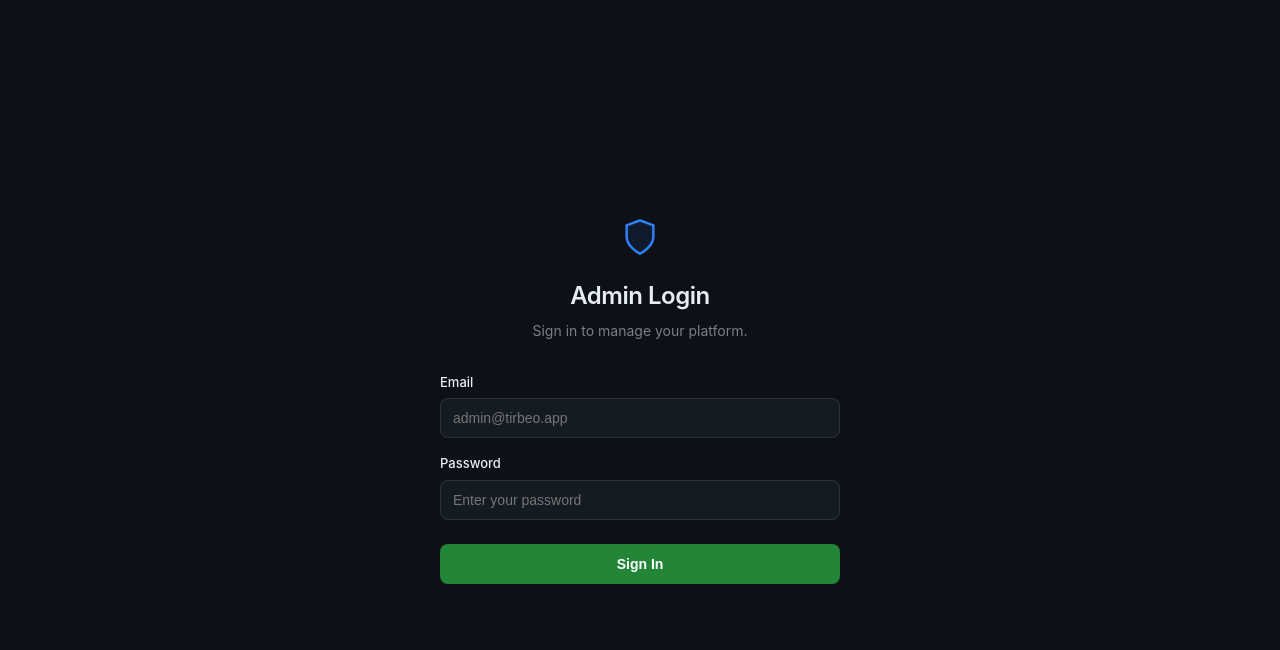
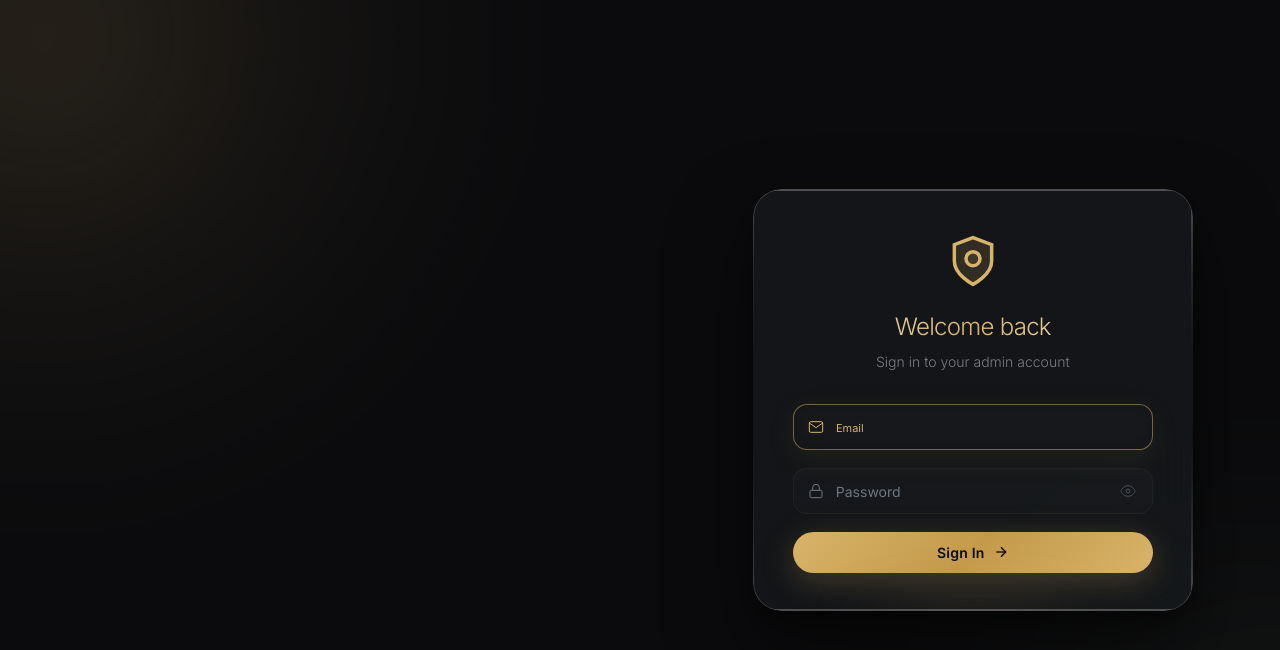
Before and after one commit to TIRBEO/tirbeo, a Next.js app in the folder apps/admin/: page /login in a window 1280 px wide. Shown: the top 650 px of the page. Built offline with nearby package versions, Linux system fonts and the light colour scheme; no server answers.

Commit message:
fix: admin middleware, redesign login with Tirbeo luxury UI

```diff
--- a/apps/admin/app/globals.css
+++ b/apps/admin/app/globals.css
@@ -933,9 +933,34 @@ tr:hover td { background: var(--bg-hover); }
   line-height: 1.5;
 }
 
+/* Step Items */
+.step-item {
+  display: flex; align-items: center; gap: 14px;
+  padding: 14px 18px; border-radius: 12px;
+  transition: all 0.3s ease;
+}
+.step-item strong {
+  display: block; font-size: 15px; font-weight: 500;
+  color: #F2EEE8; line-height: 1.3;
+}
+.step-item span { font-size: 13px; color: #7B7E84; line-height: 1.3; }
+.step-item .step-desc { display: block; font-size: 12px; color: #7B7E84; margin-top: 1px; }
+.step-circle {
+  width: 32px; height: 32px;
+  border-radius: 50%;
+  display: flex; align-items: center; justify-content: center;
+  font-size: 11px; font-weight: 600;
+  flex-shrink: 0;
+}
+
 /* Gold glow under the panel */
 .login-panel-shadow {
   position: absolute; left: 50%; transform: translateX(-50%); bottom: -24px;
   width: 70%; height: 48px; filter: blur(24px); border-radius: 50%;
   background: radial-gradient(closest-side, rgba(216,179,106,0.15), transparent); z-index: 0;
 }
+
+@keyframes spin {
+  from { transform: rotate(0deg); }
+  to { transform: rotate(360deg); }
+}
--- a/apps/admin/app/login/page.tsx
+++ b/apps/admin/app/login/page.tsx
@@ -1,10 +1,11 @@
 'use client';
-import React, { useState, useCallback } from 'react';
+import React, { useState, useCallback, useEffect } from 'react';
 import { API } from '../lib';
 
 export default function AdminLoginPage() {
   const [email, setEmail] = useState('');
   const [password, setPassword] = useState('');
+  const [showPassword, setShowPassword] = useState(false);
   const [error, setError] = useState('');
   const [loading, setLoading] = useState(false);
 
@@ -26,83 +27,122 @@ export default function AdminLoginPage() {
         setError(text || 'Login failed');
       }
     } catch (err: any) {
-      setError(err?.message || 'Connection error. Check your API connection.');
+      setError(err?.message || 'Connection error');
     } finally {
       setLoading(false);
     }
   }, [email, password]);
 
   return (
-    <div style={{
-      display: 'flex', minHeight: '100vh', width: '100%',
-      background: '#0d1117', color: '#e6edf3',
-      fontFamily: '-apple-system, BlinkMacSystemFont, "Segoe UI", Helvetica, Arial, sans-serif',
-    }}>
-      <div style={{
-        flex: 1, display: 'flex', flexDirection: 'column',
-        alignItems: 'center', justifyContent: 'center', padding: '48px 16px',
-      }}>
-        <div style={{ width: '100%', maxWidth: 400 }}>
-          <div style={{ textAlign: 'center', marginBottom: 32 }}>
-            <svg width="40" height="40" viewBox="0 0 24 24" fill="none" stroke="#2f81f7" strokeWidth="1.5" style={{ marginBottom: 16 }}>
-              <path d="M12 22s8-4 8-10V5l-8-3-8 3v7c0 6 8 10 8 10z" fill="rgba(47,129,247,0.1)"/>
+    <div className="login-wrapper">
+      <div className="login-bg-shapes">
+        <div className="login-shape-1" />
+        <div className="login-shape-2" />
+      </div>
+      <div className="login-split">
+        <div className="login-brand-col">
+          <div className="login-brand-content">
+            <div className="login-brand-header">
+              <svg width="28" height="28" viewBox="0 0 24 24" fill="none" stroke="#D8B36A" strokeWidth="1.5">
+                <path d="M12 22s8-4 8-10V5l-8-3-8 3v7c0 6 8 10 8 10z" fill="rgba(216,179,106,0.15)"/>
               </svg>
-            <h1 style={{ fontSize: 24, fontWeight: 600, letterSpacing: '-0.02em', margin: 0 }}>Admin Login</h1>
-            <p style={{ fontSize: 14, color: 'rgba(230,237,243,0.5)', marginTop: 6 }}>Sign in to manage your platform.</p>
+              <span className="login-brand-name">tirbeo</span>
+            </div>
+            <div className="login-brand-join">
+              <div className="login-brand-heading">Admin Panel</div>
+              <div className="login-brand-sub">Manage your platform, users, routes, and configurations with full control.</div>
+            </div>
+            <div className="login-steps">
+              <div className="step-item step-active">
+                <div className="step-circle step-circle-active">01</div>
+                <div><strong>Sign In</strong><span className="step-desc">with admin credentials</span></div>
+              </div>
+              <div className="step-item step-idle">
+                <div className="step-circle step-circle-idle">02</div>
+                <div><span>Dashboard</span><span className="step-desc">Overview &amp; analytics</span></div>
+              </div>
+              <div className="step-item step-idle">
+                <div className="step-circle step-circle-idle">03</div>
+                <div><span>Manage</span><span className="step-desc">Users, routes &amp; more</span></div>
+              </div>
+            </div>
+          </div>
+        </div>
+
+        <div className="login-form-col">
+          <div className="login-panel-wrap">
+            <div className="login-panel">
+              <div className="login-panel-header">
+                <div className="login-panel-logo">
+                  <svg width="56" height="56" viewBox="0 0 24 24" fill="none" stroke="#D8B36A" strokeWidth="1.5">
+                    <path d="M12 22s8-4 8-10V5l-8-3-8 3v7c0 6 8 10 8 10z" fill="rgba(216,179,106,0.15)"/>
+                    <circle cx="12" cy="11" r="3" stroke="#D8B36A" fill="rgba(216,179,106,0.1)"/>
+                  </svg>
+                </div>
+                <div className="login-panel-title">Welcome back</div>
+                <div className="login-panel-sub">Sign in to your admin account</div>
               </div>
 
               {error && (
-            <div style={{
-              fontSize: 13, color: '#f85149', background: 'rgba(248,81,73,0.1)',
-              border: '1px solid rgba(248,81,73,0.3)', borderRadius: 8, padding: '10px 14px', marginBottom: 16,
-            }}>{error}</div>
+                <div className="login-error-banner">
+                  <svg width="14" height="14" viewBox="0 0 24 24" fill="none" stroke="currentColor" strokeWidth="2"><circle cx="12" cy="12" r="10"/><line x1="15" y1="9" x2="9" y2="15"/><line x1="9" y1="9" x2="15" y2="15"/></svg>
+                  <span>{error}</span>
+                </div>
               )}
 
-          <form onSubmit={handleSubmit} style={{ display: 'flex', flexDirection: 'column', gap: 16 }} noValidate>
-            <div>
-              <label style={{ fontSize: 13, fontWeight: 500, color: '#e6edf3', display: 'block', marginBottom: 6 }}>Email</label>
+              <form onSubmit={handleSubmit} style={{ width: '100%' }}>
+                <div className="login-field">
+                  <div className={`login-input-wrap${email ? ' has-value' : ''}${error ? ' has-error' : ''}`}>
+                    <span className="login-input-icon">
+                      <svg width="16" height="16" viewBox="0 0 24 24" fill="none" stroke="currentColor" strokeWidth="1.5"><path d="M4 4h16c1.1 0 2 .9 2 2v12c0 1.1-.9 2-2 2H4c-1.1 0-2-.9-2-2V6c0-1.1.9-2 2-2z"/><polyline points="22,6 12,13 2,6"/></svg>
+                    </span>
                     <input
                       type="email" value={email} onChange={e => setEmail(e.target.value)}
-                placeholder="admin@tirbeo.app"
-                required
-                style={{
-                  width: '100%', height: 40, padding: '0 12px',
-                  background: '#151b23', border: '1px solid rgba(255,255,255,0.1)',
-                  borderRadius: 8, color: '#e6edf3', fontSize: 14, outline: 'none',
-                  boxSizing: 'border-box',
-                }}
-                onFocus={e => e.target.style.borderColor = '#2f81f7'}
-                onBlur={e => e.target.style.borderColor = 'rgba(255,255,255,0.1)'}
+                      className="login-input" placeholder="Email" required
+                      autoFocus
                     />
+                    <label className="login-floating-label">Email</label>
+                  </div>
                 </div>
 
-            <div>
-              <label style={{ fontSize: 13, fontWeight: 500, color: '#e6edf3', display: 'block', marginBottom: 6 }}>Password</label>
+                <div className="login-field">
+                  <div className={`login-input-wrap${password ? ' has-value' : ''}${error ? ' has-error' : ''}`}>
+                    <span className="login-input-icon">
+                      <svg width="16" height="16" viewBox="0 0 24 24" fill="none" stroke="currentColor" strokeWidth="1.5"><rect x="3" y="11" width="18" height="11" rx="2"/><path d="M7 11V7a5 5 0 0110 0v4"/></svg>
+                    </span>
                     <input
-                type="password" value={password} onChange={e => setPassword(e.target.value)}
-                placeholder="Enter your password"
-                required minLength={8}
-                style={{
-                  width: '100%', height: 40, padding: '0 12px',
-                  background: '#151b23', border: '1px solid rgba(255,255,255,0.1)',
-                  borderRadius: 8, color: '#e6edf3', fontSize: 14, outline: 'none',
-                  boxSizing: 'border-box',
-                }}
-                onFocus={e => e.target.style.borderColor = '#2f81f7'}
-                onBlur={e => e.target.style.borderColor = 'rgba(255,255,255,0.1)'}
+                      type={showPassword ? 'text' : 'password'}
+                      value={password} onChange={e => setPassword(e.target.value)}
+                      className="login-input" placeholder="Password" required minLength={8}
                     />
+                    <label className="login-floating-label">Password</label>
+                    <button
+                      type="button" className="login-toggle-vis"
+                      onClick={() => setShowPassword(!showPassword)}
+                      tabIndex={-1}
+                      aria-label={showPassword ? 'Hide password' : 'Show password'}
+                    >
+                      {showPassword ? (
+                        <svg width="16" height="16" viewBox="0 0 24 24" fill="none" stroke="currentColor" strokeWidth="1.5"><path d="M17.94 17.94A10.07 10.07 0 0112 20c-7 0-11-8-11-8a18.45 18.45 0 015.06-5.94"/><path d="M9.9 4.24A9.12 9.12 0 0112 4c7 0 11 8 11 8a18.5 18.5 0 01-2.16 3.19"/><line x1="1" y1="1" x2="23" y2="23"/></svg>
+                      ) : (
+                        <svg width="16" height="16" viewBox="0 0 24 24" fill="none" stroke="currentColor" strokeWidth="1.5"><path d="M1 12s4-8 11-8 11 8 11 8-4 8-11 8-11-8-11-8z"/><circle cx="12" cy="12" r="3"/></svg>
+                      )}
+                    </button>
+                  </div>
                 </div>
 
-            <button
-              type="submit" disabled={loading}
-              style={{
-                width: '100%', height: 40, marginTop: 8,
-                background: loading ? '#238636' : '#238636', color: '#fff',
-                border: 'none', borderRadius: 8, fontSize: 14, fontWeight: 600,
-                cursor: loading ? 'not-allowed' : 'pointer', opacity: loading ? 0.6 : 1,
-              }}
-            >{loading ? 'Signing in...' : 'Sign In'}</button>
+                <button type="submit" disabled={loading} className="login-btn-primary" style={{ marginTop: 8 }}>
+                  {loading ? (
+                    <><svg width="16" height="16" viewBox="0 0 24 24" fill="none" stroke="currentColor" strokeWidth="2" style={{ animation: 'spin 1s linear infinite' }}><circle cx="12" cy="12" r="10" strokeDasharray="31.4 31.4" strokeLinecap="round"/></svg> Signing in...</>
+                  ) : (
+                    <>Sign In <svg width="16" height="16" viewBox="0 0 24 24" fill="none" stroke="currentColor" strokeWidth="2"><path d="M5 12h14"/><path d="M12 5l7 7-7 7"/></svg></>
+                  )}
+                </button>
               </form>
+
+              <div className="login-panel-shadow" />
+            </div>
+          </div>
         </div>
       </div>
     </div>
```
Also changed, not shown: apps/admin/middleware.ts (+2 -12 lines). Lines whose indentation alone changed are shown as unchanged.
